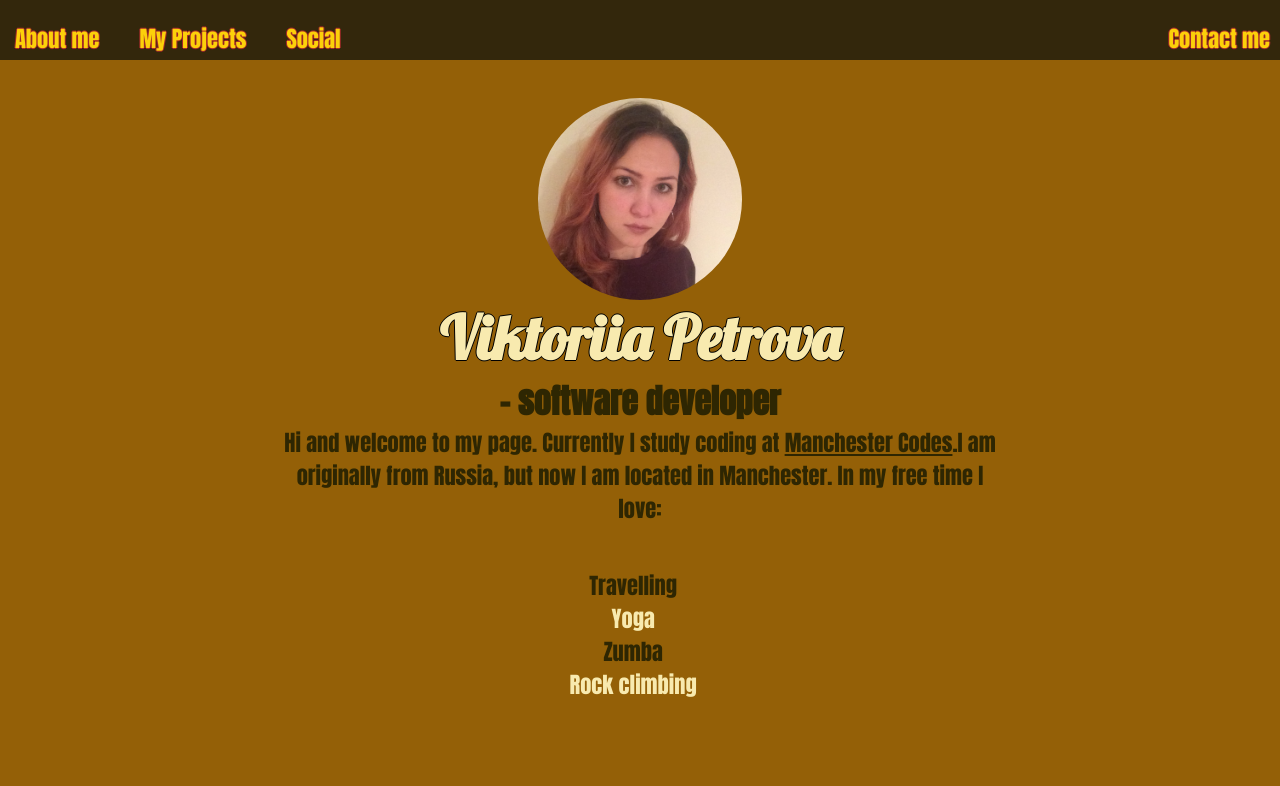
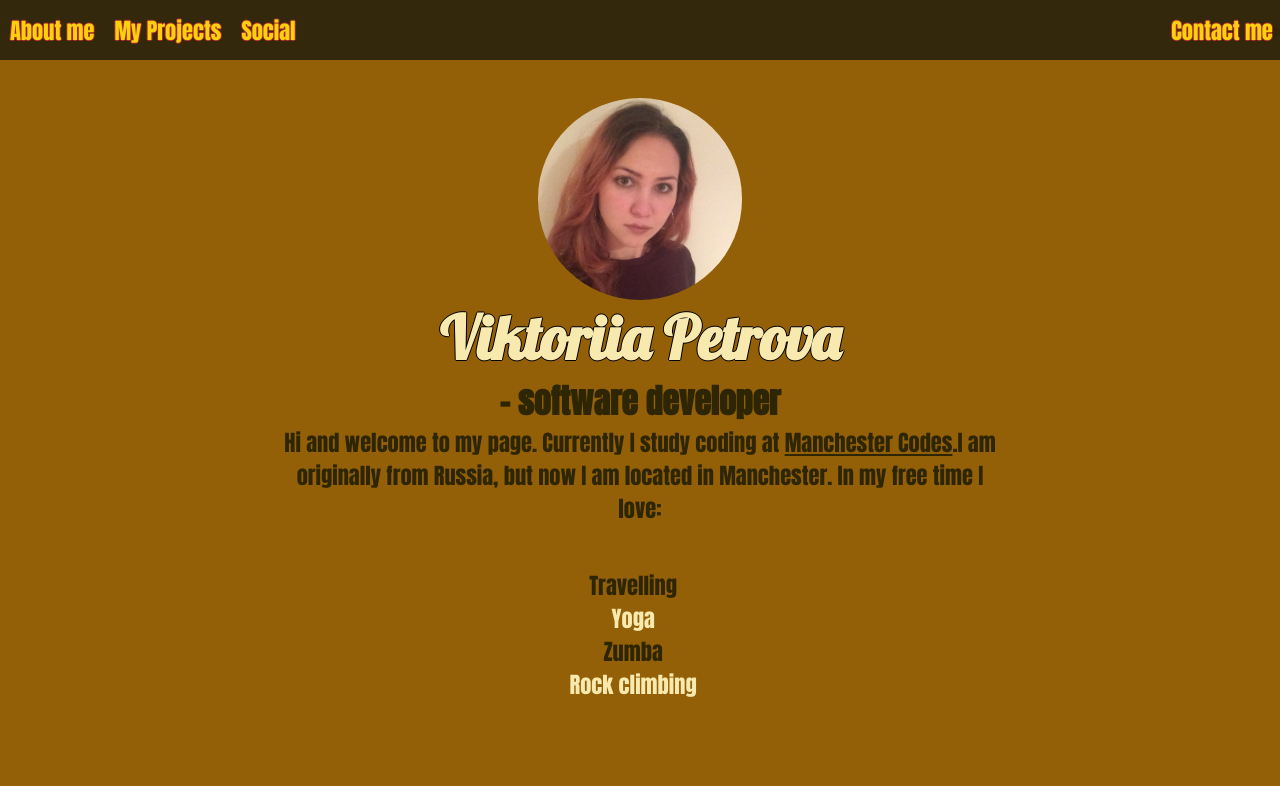
Before and after one commit to etrovavica1221/About_me, a plain HTML site: page index.html in a window 1280 px wide. Shown: the top 786 px of the page. Drawn offline with Linux system fonts and the light colour scheme; a web font is replaced by a local one.

Commit message:
Improved navbar

```diff
--- a/index.html
+++ b/index.html
@@ -23,9 +23,9 @@
    <li class="nav_item"><a href="#prs">My Projects</a></li>
    <li class="nav_item"><a href="#contacts">Social</a></li>
   </ul>
-  <ul id="nav-right">
-   <li class="nav_item" id="nav-message"><a href="contact.html">Contact me</a></li>
-  </ul>
+  <p id="nav-right" class="nav_item">
+   <a href="contact.html">Contact me</a>
+  </p>>
  </nav>
 
  <div id="container">
--- a/style.css
+++ b/style.css
@@ -39,12 +39,16 @@ body {
     background: rgb(51, 39, 12);
     height: 60px;
     max-height: 60px;
-    overflow: hidden;
     position: fixed;
+    top: 0;
+    left: 0;
+    right: 0;
     z-index: 1;
-    top: 0;
     width: 100%;
-
+    display: flex;
+    justify-content: space-between;
+    align-items: center;
+    transition: 0.3s;
   }
 
 .topnav a:hover {
@@ -52,28 +56,25 @@ body {
 
 }
 
+#nav-right {
+    margin-right: 0;
+    margin-left: auto;
+    transition: 0.4s;
+}
+
 #nav-left li {
-    float: left;
-    list-style: none;
     margin: 0;
-    padding: 0 20px;
+    padding: 10px;
 
   }
 
 #nav-left {
-    margin-left: -45px;
-    max-height: 60px;
-
+    display: flex;
+    list-style: none;
+    transition: 0.4s;
+    margin: 0;
+    padding: 0;
 }
-
-#nav-right {
-    float: right!important;
-    list-style: none;
-    padding: 0 10px 0 5px;
-    margin: 0;
-    max-height: 60px;
-
-  }
 
 .nav_item a {
     color: rgb(252, 208, 10);
@@ -344,11 +345,6 @@ a.contact-details {
         font-size: 0.6em;
       }
 
-      #nav-left li {
-          padding: 0 10px;
-
-      }
-
   }
 
   @media only screen and (max-width: 370px) {
```
Also changed, not shown: contact.html (+4 -4 lines).
